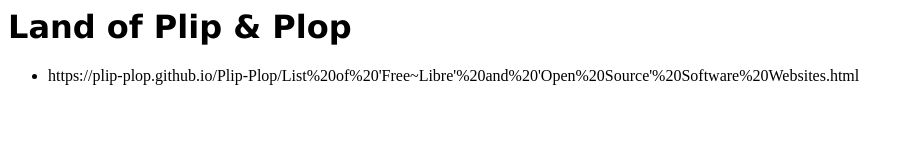
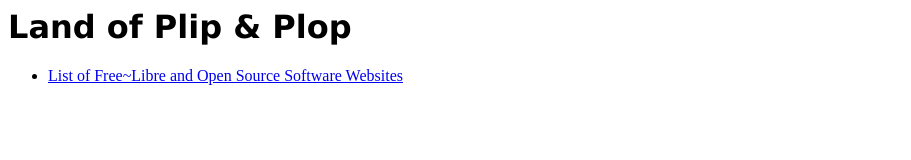
Before and after one commit to Plip-Plop/Home, a plain HTML site: page index.html in a window 1280 px wide. Shown: the whole page, without its empty margins (0-911 px from the left). Drawn offline with Linux system fonts and the light colour scheme.

Commit message:
Update index.html

```diff
--- a/index.html
+++ b/index.html
@@ -11,6 +11,6 @@
   </head>
   <body>
     <h1 class = "serif"> Land of Plip & Plop </h1>
-    <ul><li>https://plip-plop.github.io/Plip-Plop/List%20of%20'Free~Libre'%20and%20'Open%20Source'%20Software%20Websites.html</ul>
+    <ul><li><a href="https://plip-plop.github.io/Plip-Plop/List%20of%20'Free~Libre'%20and%20'Open%20Source'%20Software%20Websites.html">List of Free~Libre and Open Source Software Websites</a></ul>
   </body>
 </html>
```
